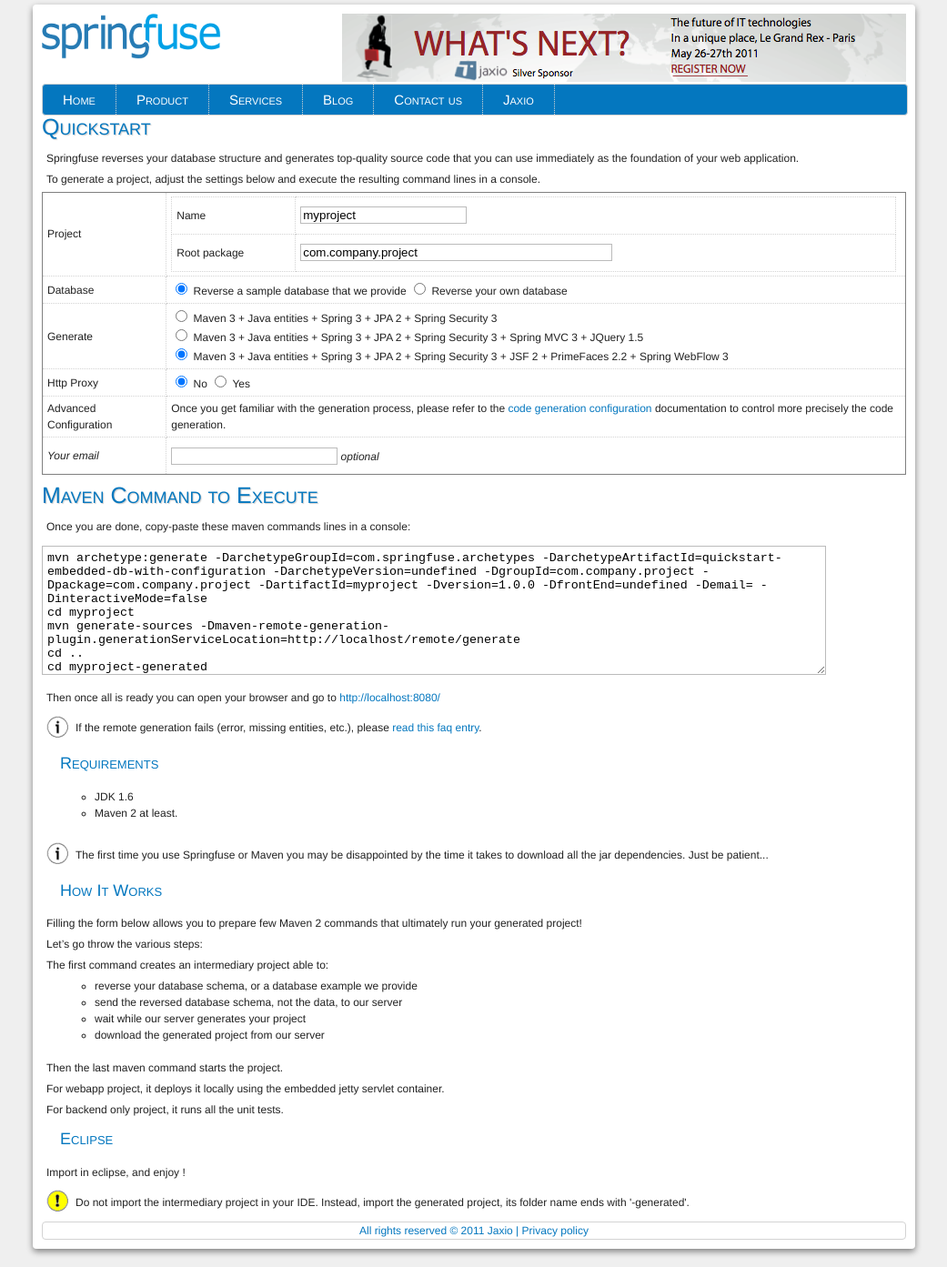
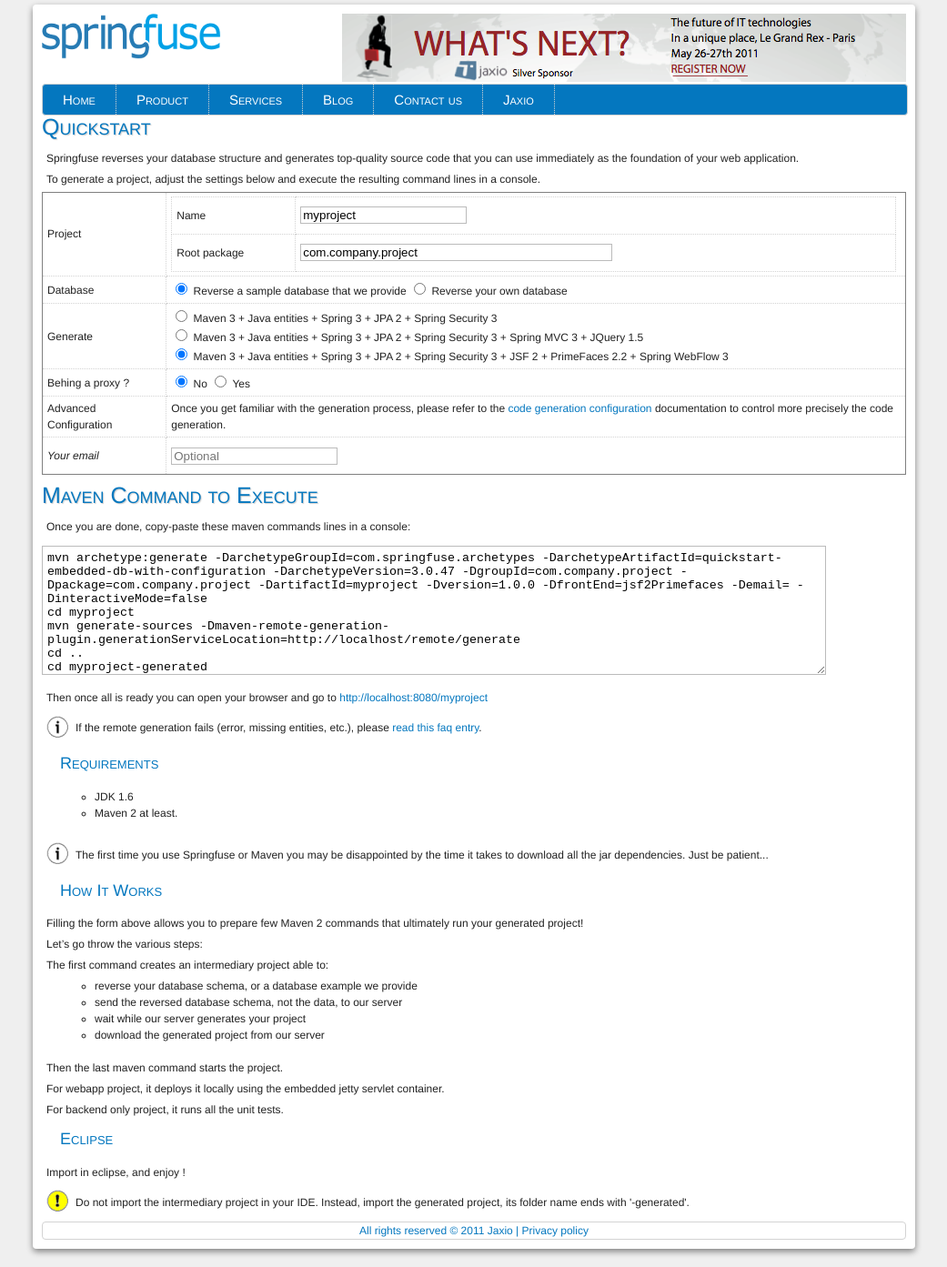
Before and after one commit to springfuse/springfuse.github.com, a Jekyll site: the page built from index.md, in a window 1280 px wide. Shown: the whole page at 91% size, without its empty margins (119-1160 px from the left). Built offline with Jekyll 4.4.1, drawn with Linux system fonts in a browser that asks for light colours; Markdown is read by kramdown in place of the engine named in the settings.

Commit message:
refacto, better homepage

```diff
--- a/_includes/head.html
+++ b/_includes/head.html
@@ -2,8 +2,6 @@
 <meta name="author" content="Jaxio team" />
 
 <link rel="alternate" type="application/atom+xml" title="Springfuse - Online java code generation" href="/atom.xml"/>
-
-<link rel="stylesheet" href="/css/syntax.css" type="text/css" />
 
 <!-- Blueprint -->
 <link rel="stylesheet" href="/css/blueprint-1.0/screen.css" type="text/css" media="screen, projection">
@@ -12,8 +10,7 @@
 <!-- Import fancy-type plugin for the sample page. -->
 <link rel="stylesheet" href="/css/blueprint-1.0/plugins/fancy-type/screen.css" type="text/css" media="screen, projection">
 
-<!-- Forms -->
-<link rel="stylesheet" href="/js/jquery-uniform-1.5/css/uniform.aristo.css" type="text/css" media="screen" charset="utf-8" />
+<link rel="stylesheet" href="/css/syntax.css" type="text/css" />
 
 <!-- Popups -->
 <link rel="stylesheet" href="/js/jquery-fancybox-1.3.4/jquery.fancybox-1.3.4.css" type="text/css" media="screen">
@@ -22,7 +19,7 @@
 <link rel="stylesheet" href="/css/style.css" type="text/css" media="screen, projection">
 
 <!--[if lt IE 9]>
-<script src="http://html5shim.googlecode.com/svn/trunk/html5.js"></script>
+<script src="/js/html5.js"></script>
 <![endif]-->
 
 <script type="text/javascript" src="/js/jquery-1.4.3.min.js"></script>
--- a/_includes/javascript.html
+++ b/_includes/javascript.html
@@ -2,13 +2,9 @@
 <!-- javascript.html -->
 <script type="text/javascript" src="/js/jquery-easing-1.3/jquery.easing-1.3.pack.js"></script>
 <script type="text/javascript" src="/js/jquery-fancybox-1.3.4/jquery.fancybox-1.3.4.pack.js"></script>
-<script type="text/javascript" src="/js/jquery-uniform-1.5/jquery.uniform.min.js" ></script>
-<script type="text/javascript" src="/js/jquery-validate-1.8.0/jquery.validate.min.js" ></script>
 <script type="text/javascript" src="/js/wtooltip-1.0.9-min.js"></script>
 <script type="text/javascript">
 $(document).ready(function() {
-	$("form.validation").validate();
-
 	function menuOver(){
 		$(this).find(".sub").stop().fadeTo('fast', 2).show();
 	}
@@ -26,7 +22,6 @@ $(document).ready(function() {
 		'overlayOpacity' : 0.7
 	});
 
-	//$("input:text, textarea").uniform();
 	$("#main label,#main a,#main textarea,#main p,#main input").wTooltip({
 		className: "tooltip",
 		style: false//remove all pre-set inline styles
--- a/index.md
+++ b/index.md
@@ -17,8 +17,15 @@ table#quickstart {
 table#quickstart tbody tr th, table#quickstart tbody tr td {
 	border: 1px dotted lightgray;
 }
+input.error {
+	border: 1px dotted red;
+	margin: 0.5em 0;
+	padding: 0;
+}
 </style>
+<div id="debug"> </div>
 <table id="quickstart">
+<form class="form">
 	<tbody>
 		<tr>
 			<th>Project</th>
@@ -27,11 +34,11 @@ table#quickstart tbody tr th, table#quickstart tbody tr td {
 					<tbody>
 						<tr>
 							<th style="width:120px;">Name</th>
-							<td><input type="text" id="artifactId" value="myproject" class="required lettersNumbers updateCommand"></td>
+							<td><input type="text" id="artifactId" value="myproject" placeholder="ex: myproject" class="required lettersNumbers updateCommand"></td>
 						</tr>
 						<tr>
 							<th style="width:120px;">Root package</th>
-							<td><input type="text" id="groupId" size="40" value="com.company.project" class="required packageName updateCommand" title="Ex: com.company.project"></td>
+							<td><input type="text" id="groupId" size="40" value="com.company.project" placeholder="ex: com.company.project" class="required updateCommand" title="Ex: com.company.project"></td>
 						</tr>
 					</tbody>
 				</table>
@@ -60,15 +67,15 @@ table#quickstart tbody tr th, table#quickstart tbody tr td {
 					<tbody
 						<tr>
 							<th style="width:120px;"><label for="jdbcUrl">Url</label></th>
-							<td><input type="text" name="jdbcUrl" id="jdbcUrl" value="" size="70" class="updateCommand"></td>
+							<td><input type="text" name="jdbcUrl" id="jdbcUrl" size="70" class="updateCommand" placeholder="ex: jdbc:mysql://localhost/DBNAME"></td>
 						</tr>
 						<tr>
 							<th><label for="jdbcUser">User</label></th>
-							<td><input type="text" name="jdbcUser" id="jdbcUser" value="" class="updateCommand"></td>
+							<td><input type="text" name="jdbcUser" id="jdbcUser" class="updateCommand" placeholder="ex: user"></td>
 						</tr>
 						<tr>
 							<th><label for="jdbcPassword">Password</label></th>
-							<td><input type="text" name="jdbcPassword" id="jdbcPassword" value="" class="updateCommand"></td>
+							<td><input type="text" name="jdbcPassword" id="jdbcPassword" class="updateCommand" placeholder="ex: password"></td>
 						</tr>
 					</tbody>
 				</table>
@@ -97,25 +104,25 @@ table#quickstart tbody tr th, table#quickstart tbody tr td {
 									<option value="other">other</option>
 								</select>
 								<span id="oracle-database" style="display: none">
-									If you do not have an Oracle driver already in your maven repository please <a href="/install-oracle-jdbc-driver-in-maven-repository">install it manually</a>.
+									If you do not have an Oracle driver already in your maven repository please <a href="/install-oracle-jdbc-driver-in-maven-repository.html">install it manually</a>.
 								</span>
 							</td>
 						</tr>
 						<tr>
 							<th><label for="jdbcGroupId">Maven groupId</label></th>
-							<td><input type="text" name="jdbcGroupId" id="jdbcGroupId" value="" size="50" class="updateCommand"></td>
+							<td><input type="text" name="jdbcGroupId" id="jdbcGroupId" size="50" class="updateCommand" placeholder="ex: mysql"></td>
 						</tr>
 						<tr>
 							<th><label for="jdbcArtifactId">Maven artifactId</label></th>
-							<td><input type="text" name="jdbcArtifactId" id="jdbcArtifactId" value="" size="50" class="updateCommand"></td>
+							<td><input type="text" name="jdbcArtifactId" id="jdbcArtifactId" size="50" class="updateCommand" placeholder="ex: mysql-connector-java"></td>
 						</tr>
 						<tr>
 							<th><label for="jdbcGroupId">Version</label></th>
-							<td><input type="text" name="jdbcVersion" id="jdbcVersion" value="" class="updateCommand"></td>
+							<td><input type="text" name="jdbcVersion" id="jdbcVersion" class="updateCommand" placeholder="ex: 5.1.6"></td>
 						</tr>
 						<tr>
 							<th><label for="jdbcDriver">Driver class</label></th>
-							<td><input type="text" name="jdbcDriver" id="jdbcDriver" value="" size="50" class="updateCommand"></td>
+							<td><input type="text" name="jdbcDriver" id="jdbcDriver" size="50" class="updateCommand" placeholder="ex: com.mysql.jdbc.Driver"></td>
 						</tr>
 					</tbody>
 				</table>
@@ -124,7 +131,7 @@ table#quickstart tbody tr th, table#quickstart tbody tr td {
 		<tr>
 			<th>Generate</th>
 			<td>
-				<input type="radio" name="frontEnd" id="backendOnly" value="backendOnly" class="updateCommand">
+				<input type="radio" name="frontEnd"	 value="backendOnly" class="updateCommand">
 				<label for="springMvc" title="You have the basics, all the tables will have a domain object generated, and the jpa setup is done etc.<br/>
 												Use this option if you are new to Springfuse or java.">
 					Maven 3 + Java entities + Spring 3 + JPA 2 + Spring Security 3
@@ -144,7 +151,7 @@ table#quickstart tbody tr th, table#quickstart tbody tr td {
 			</td>
 		</tr>
 		<tr>
-			<th>Http Proxy</th>
+			<th>Behing a proxy ?</th>
 			<td>
 				<input type="radio" name="proxyEnable" id="proxyEnableFalse" value="false" class="updateCommand" checked="checked">
 				<label for="proxyEnableFalse">No</label>
@@ -156,31 +163,31 @@ table#quickstart tbody tr th, table#quickstart tbody tr td {
 						<tbody>
 							<tr>
 								<th style="width:120px;"><label for="proxyHost">Proxy hostname</label></th>
-								<td><input type="text" name="proxyHost" id="proxyHost" value="" size="50" class="updateCommand"></td>
+								<td><input type="text" name="proxyHost" id="proxyHost" size="50" class="updateCommand" placeholder="ex: intranet-proxy"></td>
 							</tr>
 							<tr>
 								<th><label for="proxyPort">Proxy port</label></th>
-								<td><input type="text" name="proxyPort" id="proxyPort" value="8080" size="6" class="updateCommand"></td>
+								<td><input type="text" name="proxyPort" id="proxyPort" size="8" class="updateCommand" placeholder="ex: 8080"></td>
 							</tr>
 							<tr>
 								<th><label for="proxyUsername">Username</label></th>
-								<td><input type="text" name="proxyUsername" id="proxyUsername" value="" class="updateCommand"></td>
+								<td><input type="text" name="proxyUsername" id="proxyUsername" class="updateCommand" placeholder="ex: user"></td>
 							</tr>
 							<tr>
 								<th><label for="proxyPassword">Password</label></th>
-								<td><input type="password" name="proxyPassword" id="proxyPassword" value="" class="updateCommand"></td>
+								<td><input type="password" name="proxyPassword" id="proxyPassword" class="updateCommand" placeholder="ex: password"></td>
 							</tr>
 							<tr>
 								<th><label for="proxyNtlmDomain">Domain</label></th>
 								<td>
-									<input type="text" name="proxyNtlmDomain" id="proxyNtlmDomain" value="" class="updateCommand">
+									<input type="text" name="proxyNtlmDomain" id="proxyNtlmDomain" class="updateCommand" placeholder="ex: mydomain">
 									<i>only if your proxy uses ntlm</i>
 								</td>
 							</tr>
 							<tr>
 								<th><label for="proxyNtlmWorkstation">Workstation</label></th>
 								<td>
-									<input type="text" name="proxyNtlmWorkstation" id="proxyNtlmWorkstation" value="" class="updateCommand"
+									<input type="text" name="proxyNtlmWorkstation" id="proxyNtlmWorkstation" class="updateCommand" placeholder="ex: mymachine"
 										title="Under Windows,
 										<ul>
 											<li>Open System by clicking the Start button,</li>
@@ -209,15 +216,15 @@ table#quickstart tbody tr th, table#quickstart tbody tr td {
 		<tr>
 			<th><i>Your email</i></th>
 			<td>
-				<input type="text" id="email" value="" class="updateCommand" title="Used to send you personnalized tips, in case of generation failure for example."> <i>optional</i>
+				<input type="text" id="email" placeholder="Optional" class="updateCommand" title="Used to send you personnalized tips, in case of generation failure for example.">
 			</td>
 		</tr>
 	</tbody>
+</form>
 </table>
 <script type="text/javascript">
 	function updateDbTypeDefaultValues() {
 		var dbType = $("#dbType").val();
-
 		if (dbType == "h2") {
 			$("#jdbcUrl").val("jdbc:h2:~/.h2/DBNAME");
 			$("#jdbcGroupId").val("com.h2database");
@@ -386,7 +429,7 @@ table#quickstart tbody tr th, table#quickstart tbody tr td {
 Once you are done, copy-paste these maven commands lines in a console:
 <textarea id="cmdLine" rows="6" cols="80" readonly="readonly" style="width:850px;height:130px" title="Cut and paste this command line to create your project"></textarea>
 <p class="open-your-browser">
-	Then once all is ready you can open your browser and go to <a href="http://localhost:8080/">http://localhost:8080/</a>
+	Then once all is ready you can open your browser and go to <span id="destinationUrl"><a href="http://localhost:8080/myproject">http://localhost:8080/myproject</a></span>
 </p>
 <p class="tip">
 	If the remote generation fails (error, missing entities, etc.), please <a href="/faq#question_remote_generation_failed">read this faq entry</a>.
@@ -403,7 +446,7 @@ The first time you use Springfuse or Maven you may be disappointed by the time i
 
 ## How It Works
 
-Filling the form below allows you to prepare few Maven 2 commands that ultimately run your generated project!
+Filling the form above allows you to prepare few Maven 2 commands that ultimately run your generated project!
 
 Let's go throw the various steps:
 
--- /dev/null
+++ b/js/jquery-easing-1.3/html5/html5-els.js
@@ -0,0 +1,2 @@
+// For discussion and comments, see: http://remysharp.com/2009/01/07/html5-enabling-script/ (credit to @jdalton for minif)
+/*@cc_on'abbr article aside audio canvas details figcaption figure footer header hgroup mark meter nav output progress section summary time video'.replace(/\w+/g,function(n){document.createElement(n)})@*/
--- /dev/null
+++ b/test.html
@@ -0,0 +1,4 @@
+<script>
+var p = "jdbc:mysql://localhost/DBNAME";
+document.writeln(p.split(":")[0]);
+</script>
```
Also changed, not shown: other parts of index.md (+67 -31 lines), contact-us.md (+20 -37 lines), js/jquery-easing-1.3/html5/html5.js (added, +3 -0 lines).
